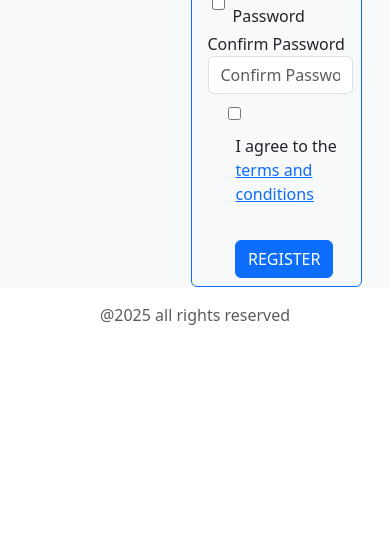
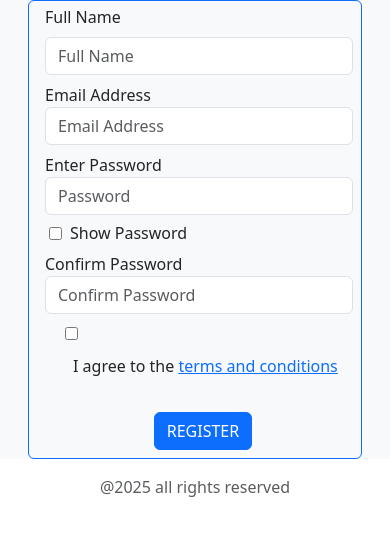
Before and after one commit to DeepaMaryP/SIGN-UP-FORM-VALIDATION, a plain HTML site: page index.html in a window 390 px wide. Shown: the part 297-844 px from the top of the page. Drawn offline with nearby package versions, Linux system fonts and the light colour scheme.

Commit message:
Added responsive breakpoints

```diff
--- a/index.html
+++ b/index.html
@@ -17,13 +17,13 @@
     <main>
         <div class="container">
             <div class="row bg-light align-content-center">
-                <div class="col-5">
+                <div class="col-12 col-sm-5">
                     <h5 class="m-3 text-center">Welcome!</h5>
                     <div class="d-flex justify-content-center">
                         <img src="images/Logo1.png" class="w-50" alt="Logo">
                     </div>
                 </div>
-                <div class="col-7">
+                <div class="col-12 col-sm-7">
                     <form class="border border-primary rounded row mt-3 mx-3 needs-validation" novalidate>
                         <div class="col-12 m-1">
                             <label for="name" class="form-label">Full Name</label>
```
